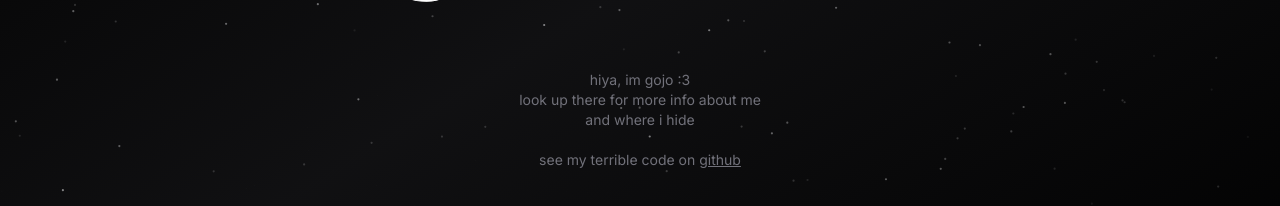
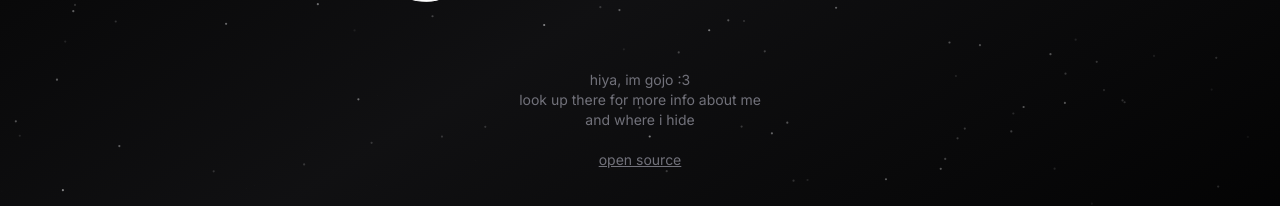
Before and after one commit to 6ojo/website, a Next.js app: page / in a window 1280 px wide. Shown: the part 419-625 px from the top of the page. Built offline with nearby package versions, Linux system fonts and the light colour scheme; no server answers; what tailwindcss-debug-screens would draw is missing.

Commit message:
change wording

```diff
--- a/app/page.tsx
+++ b/app/page.tsx
@@ -41,13 +41,13 @@ export default function Home() {
 					<br /> look up there for more info about me
 					<br /> and where i hide
 					<br /> <br />
-					see my terrible code on {" "}
+					{" "}
 					<Link
 						target="_blank"
 						href="https://github.com/6ojo/website"
 						className="underline duration-500 hover:text-zinc-300"
 					>
-						github
+						open source
 					</Link>
 				</h2>
 			</div>
```
